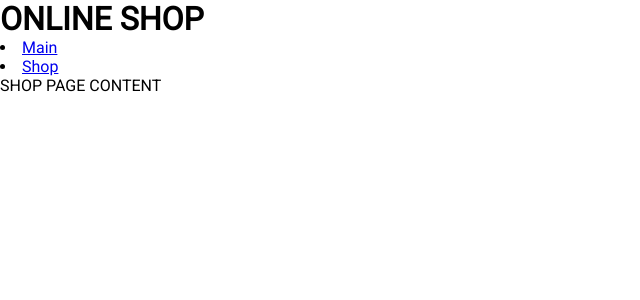
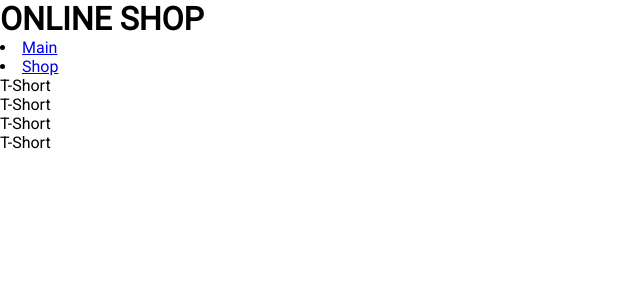
Before and after one commit to MaxSakur/react-learining, a React (Create React App) app: page /shopPage in a window 1280 px wide. Shown: the top 300 px of the page, without its empty margins (0-640 px from the left). Built offline with nearby package versions, Linux system fonts and the light colour scheme.

Commit message:
Products

```diff
--- a/package.json
+++ b/package.json
@@ -5,8 +5,10 @@
   "dependencies": {
     "react": "^16.9.0",
     "react-dom": "^16.9.0",
+    "react-redux": "^7.1.3",
     "react-router-dom": "^5.0.1",
-    "react-scripts": "3.1.2"
+    "react-scripts": "3.1.2",
+    "recompose": "^0.30.0"
   },
   "scripts": {
     "start": "react-scripts start",
--- /dev/null
+++ b/src/StoreContext.js
@@ -0,0 +1,3 @@
+import React from "react";
+const StoreContext = React.createContext(null);
+export default StoreContext;
--- /dev/null
+++ b/src/containers/index.js
@@ -0,0 +1,3 @@
+import shopPageContainer from "./shopPageContainer";
+
+export { shopPageContainer };
--- a/src/containers/shopPageContainer.js
+++ b/src/containers/shopPageContainer.js
@@ -1,12 +1,21 @@
-import React from 'react'
-import {getAllProductsCreator} from './../redux/reducers/shopPageReducer'
-import ShopPage from './../screens/shopPage'
+import React from "react";
+import { getAllProductsCreator } from "./../redux/reducers/shopPageReducer";
+import ShopPage from "./../screens/shopPage";
+import StoreContext from "../StoreContext";
 
-const shopPageContainer = (props) => {
-    let getProducts = () => {
-    props.dispatch(getAllProductsCreator())
-}
-return (<ShopPage getProducts={getProducts}/>)
-}
+const shopPageContainer = () => {
+  return (
+    <StoreContext.Consumer>
+      {store => {
+        let state = store.getState();
+        let action = store.dispatch(getAllProductsCreator());
+        let products = store.dispatch(action);
+        console.log("state", state);
+        console.log("products", products);
+        return <ShopPage products={state.productsStoreReducer.products} />;
+      }}
+    </StoreContext.Consumer>
+  );
+};
 
-export default shopPageContainer
+export default shopPageContainer;
--- a/src/index.js
+++ b/src/index.js
@@ -4,11 +4,14 @@ import store from "./redux/store";
 import ReactDOM from "react-dom";
 import "./index.css";
 import App from "./App";
+import StoreContext from "./StoreContext";
 
 let rerenderPage = state => {
   ReactDOM.render(
     <BrowserRouter>
-      <App state={state} store={store}  />
+      <StoreContext.Provider value={store}>
+        <App />
+      </StoreContext.Provider>
     </BrowserRouter>,
     document.getElementById("root")
   );
--- a/src/redux/reducers/shopPageReducer.js
+++ b/src/redux/reducers/shopPageReducer.js
@@ -1,25 +1,28 @@
-const GET_PRODUCTS = "GET_PRODUCTS"
+const GET_PRODUCTS = "GET_PRODUCTS";
 
 let initialState = {
-products: [
-    {name: 'T-Short', size: 'S', color: 'red'},
-    {name: 'T-Short', size: 'M', color: 'blue'},
-    {name: 'T-Short', size: 'L', color: 'green'},
-    {name: 'T-Short', size: 'XL', color: 'black'},
-]
+  products: [
+    { name: "T-Short", size: "S", color: "red" },
+    { name: "T-Short", size: "M", color: "blue" },
+    { name: "T-Short", size: "L", color: "green" },
+    { name: "T-Short", size: "XL", color: "black" }
+  ]
 };
 
-export const productsStoreReducer = (
-state = [initialState.products],
-action
-) => {
-    switch(action.type) {
-        case GET_PRODUCTS:
-            console.log('GET_PRODUCTS')
-            return state
-        default:
-            return state
-    }
-}
+export const productsStoreReducer = (state = initialState, action) => {
+  switch (action.type) {
+    case GET_PRODUCTS:
+      return {
+        ...state
+      };
+    default:
+      return {
+        ...state
+      };
+  }
+};
 
-export const getAllProductsCreator = () => ({type: GET_PRODUCTS})
+export const getAllProductsCreator = (products) => ({
+  type: GET_PRODUCTS,
+  payload: { products }
+});
--- a/src/screens/shopPage/shopPage.js
+++ b/src/screens/shopPage/shopPage.js
@@ -1,13 +1,15 @@
-import React from 'react'
+import React from "react";
 
-const ShopPage = (props) => {
-    console.log('props', props.getProducts)
-    return (
-        <div>
-            <p>SHOP PAGE CONTENT</p>
-        </div>
-    )
-}
+const ShopPage = props => {
+  let products = props.products;
+  console.log(products);
+  return (
+    <div>
+      {products.map(item => {
+        return <p key={item.id}>{item.name}</p>;
+      })}
+    </div>
+  );
+};
 
-
-export default ShopPage
+export default ShopPage;
```
Also changed, not shown: 1 other file (tests, documents, lock files or other folders).
